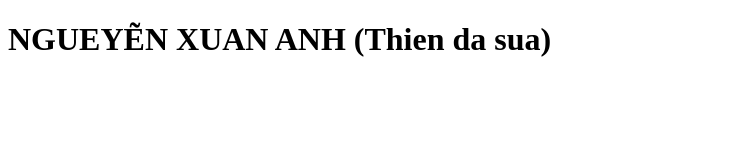
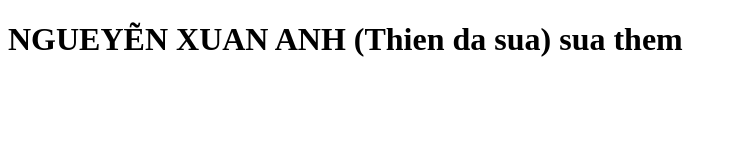
Before and after one commit to nxuananh1404/gitDemo_anh, a plain HTML site: page index.html in a window 1280 px wide. Shown: the whole page, without its empty margins (0-737 px from the left). Drawn offline with Linux system fonts and the light colour scheme.

Commit message:
upload nhanh moi

```diff
--- a/index.html
+++ b/index.html
@@ -9,7 +9,7 @@
 </head>
 
 <body>
-    <h1>NGUEYẼN XUAN ANH (Thien da sua)</h1>
+    <h1>NGUEYẼN XUAN ANH (Thien da sua) sua them</h1>
 </body>
 
 </html>
```
